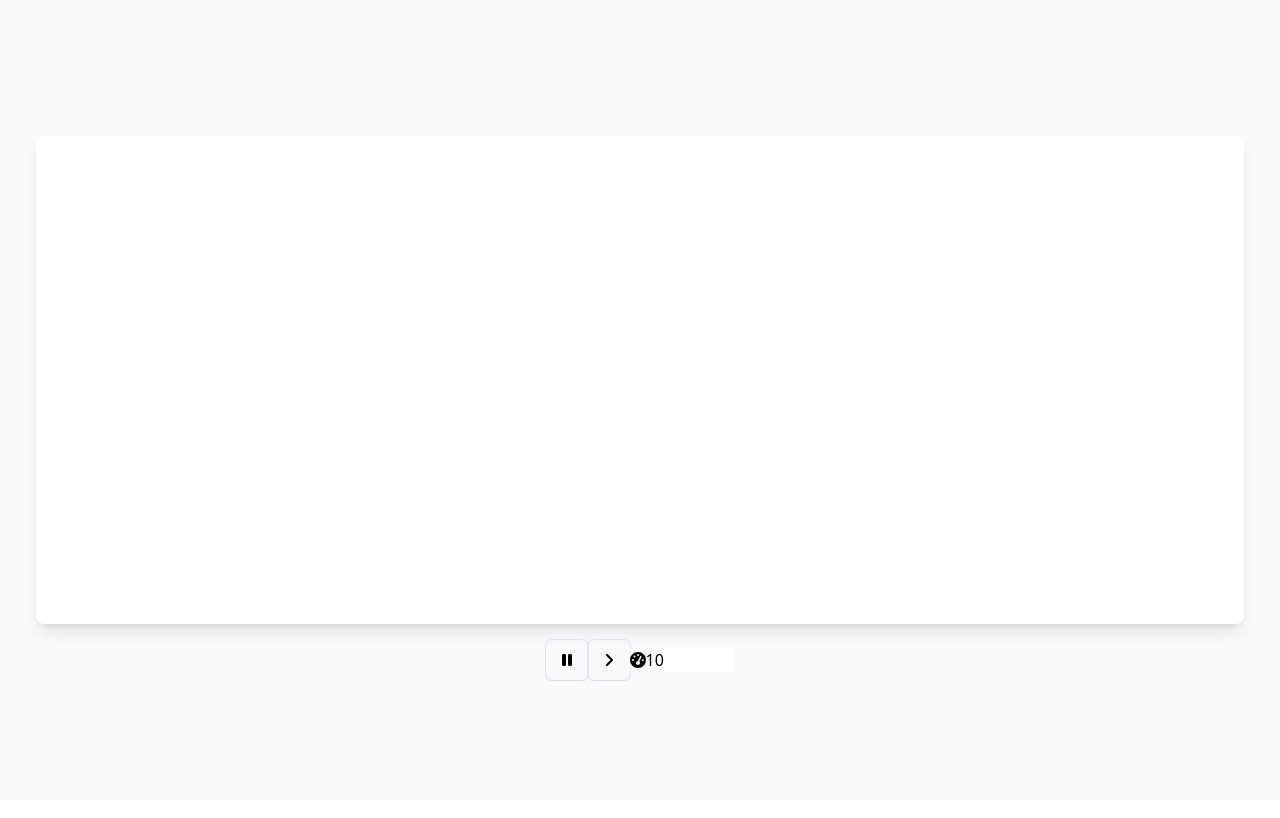
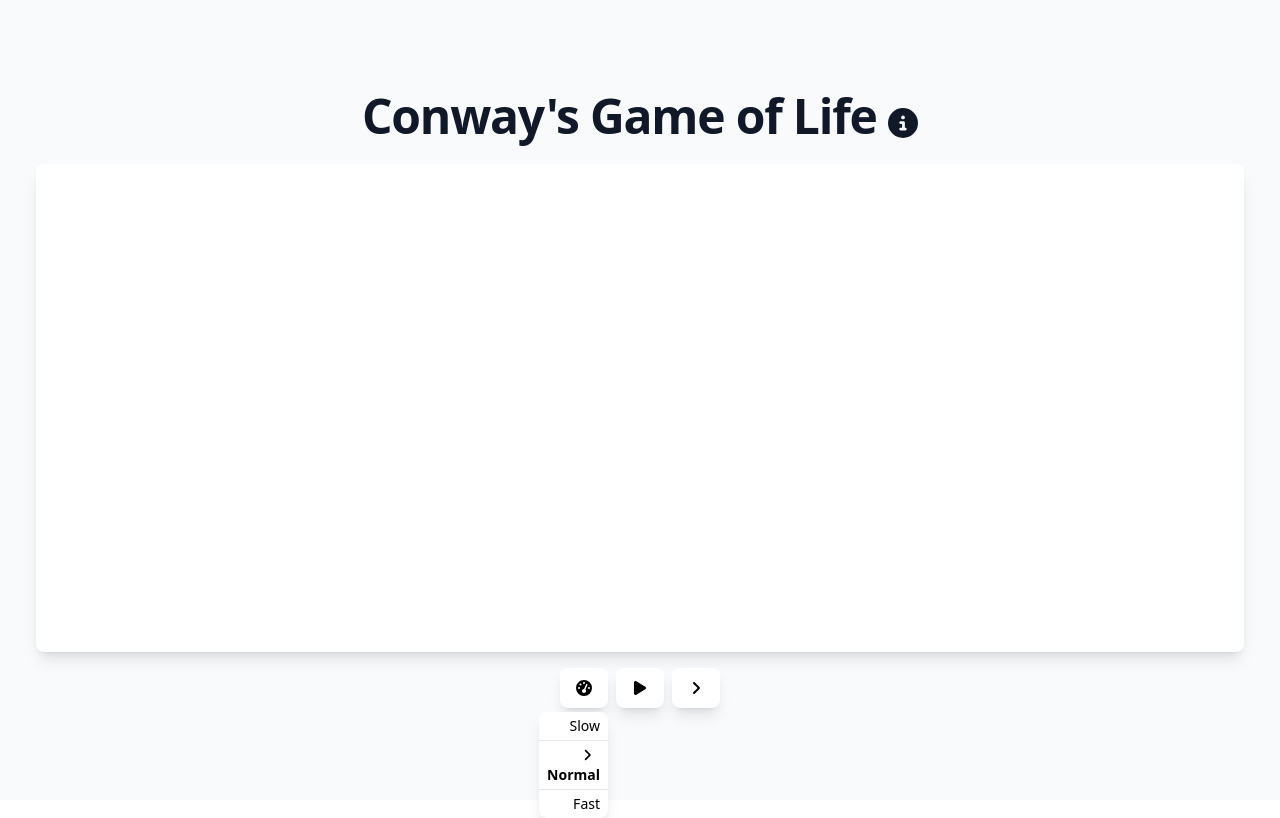
Before and after one commit to belekanych/conways-game-of-life, a Vue app: page / in a window 1280 px wide. Both pictures are taken after a click on the button 566 px from the left and 660 px from the top of the page. Built offline with nearby package versions, Linux system fonts and the light colour scheme.

Commit message:
Updated styles.

```diff
--- a/src/App.vue
+++ b/src/App.vue
@@ -4,6 +4,7 @@
 import HelloWorld from './components/HelloWorld.vue'
 import { ref, computed, watch, onMounted, watchEffect } from 'vue'
 import type { Ref } from 'vue'
+import SpeedControl from './components/SpeedControl.vue'
 
 const cellSize: number = 6
 const cellBorder: number = 1
@@ -14,6 +15,7 @@ function init(height: number, width: number): boolean[][] {
   for (let rowIndex = 0; rowIndex < height; rowIndex++) {
     const row: boolean[] = []
     for (let colIndex = 0; colIndex < width; colIndex++) {
+      // row.push(Math.random() < 0.3)
       row.push(false)
     }
     matrix.push(row)
@@ -154,7 +156,7 @@ const map: Ref<boolean[][]> = ref(init(80, 200))
 
 const playing: Ref<boolean> = ref(false)
 
-const speed: Ref<number> = ref(10)
+const speed: Ref<number> = ref(4)
 
 const canvas = ref<HTMLCanvasElement | null>(null)
 
@@ -202,33 +204,33 @@ watchEffect(() => {
 
 <template>
   <div class="flex flex-col items-center justify-center bg-slate-50 min-h-screen">
+    <h1 class="text-gray-900 font-extrabold text-3xl sm:text-4xl lg:text-5xl tracking-tight text-center dark:text-white mb-2">
+      Conway's Game of Life
+      <a href="https://en.wikipedia.org/wiki/Conway%27s_Game_of_Life" target="_blank" class="cursor-alias hover:text-blue-600">
+        <font-awesome-icon icon="circle-info" class="text-3xl"/>
+      </a>
+    </h1>
     <div class="bg-white shadow-lg rounded-lg p-1 w-min m-4">
       <canvas ref="canvas" @mousemove="draw">
         Canvas is not supported in your browser
       </canvas>
     </div>
-    <div>
+    <div class="flex">
+      <speed-control v-model="speed" />
       <button
         type="button"
-        class="pointer-events-auto rounded-md py-2 px-4 text-center font-medium shadow-sm ring-1 ring-slate-700/10 hover:bg-slate-50"
+        class="pointer-events-auto rounded-lg shadow-lg bg-white py-2 px-4 text-center font-medium active:scale-90 active:shadow-md transition w-12 mx-2"
         @click.prevent="play"
       >
         <font-awesome-icon :icon="['fa-solid', playing ? 'fa-pause' : 'fa-play']" />
       </button>
       <button
         type="button"
-        class="pointer-events-auto rounded-md py-2 px-4 text-center font-medium shadow-sm ring-1 ring-slate-700/10 hover:bg-slate-50"
+        class="pointer-events-auto rounded-lg shadow-lg bg-white py-2 px-4 text-center font-medium active:scale-90 active:shadow-md transition w-12"
         @click.prevent="nextStep"
       >
         <font-awesome-icon icon="fa-solid fa-angle-right" />
       </button>
-      <label>
-        <font-awesome-icon icon="fa-solid fa-gauge-high" />
-        <input type="number" step="1" min="1" max="100" v-model="speed" />
-      </label>
     </div>
   </div>
 </template>
-
-<style scoped>
-</style>
--- /dev/null
+++ b/src/components/SpeedControl.vue
@@ -0,0 +1,55 @@
+<script setup lang="ts">
+import { ref } from 'vue'
+
+const emit = defineEmits(['update:modelValue'])
+
+const props = defineProps<{
+  modelValue: number
+}>()
+
+const expanded = ref<boolean>(false)
+
+const options = {
+  'Slow': 1,
+  'Normal': 4,
+  'Fast': 10,
+}
+
+function toggle(): void {
+  expanded.value = !expanded.value
+}
+
+function onSelect(speed: number): void {
+  emit('update:modelValue', speed)
+}
+</script>
+
+<template>
+  <div class="relative">
+    <button
+      type="button"
+      class="pointer-events-auto rounded-lg shadow-lg bg-white py-2 px-4 text-center font-medium active:scale-90 active:shadow-md transition w-12"
+      @click.prevent="toggle"
+    >
+      <font-awesome-icon icon="fa-gauge-high" />
+    </button>
+    <ul
+      v-show="expanded"
+      class="absolute mt-1 right-0 rounded-lg shadow-lg bg-white overflow-hidden"
+    >
+      <li
+        v-for="(speed, name, index) in options"
+        :key="speed"
+      >
+        <button
+          type="button"
+          class="w-full text-right py-1 px-2 w-24 text-sm hover:bg-gray-50"
+          :class="{'border-t': index, 'font-bold': speed === props.modelValue}"
+          @click.prevent="onSelect(speed)"
+        >
+          <font-awesome-icon v-if="speed === props.modelValue" icon="fa-solid fa-angle-right" class="mr-2" />{{ name }}
+        </button>
+      </li>
+    </ul>
+  </div>
+</template>
--- a/src/vendor/font-awesome.ts
+++ b/src/vendor/font-awesome.ts
@@ -1,6 +1,6 @@
 import { library } from '@fortawesome/fontawesome-svg-core'
 import { FontAwesomeIcon } from '@fortawesome/vue-fontawesome'
-import { faPlay, faPause, faAngleRight, faGaugeHigh } from '@fortawesome/free-solid-svg-icons'
+import { faPlay, faPause, faAngleRight, faGaugeHigh, faCircleInfo } from '@fortawesome/free-solid-svg-icons'
 import { App } from 'vue'
 
 /* add icons to the library */
@@ -9,6 +9,7 @@ import { App } from 'vue'
     faPause,
     faAngleRight,
     faGaugeHigh,
+    faCircleInfo,
 ].forEach(icon => {
     library.add(icon)
 })
```
